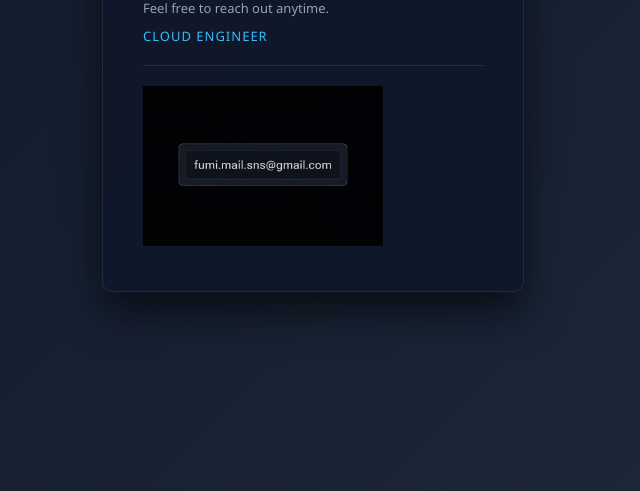
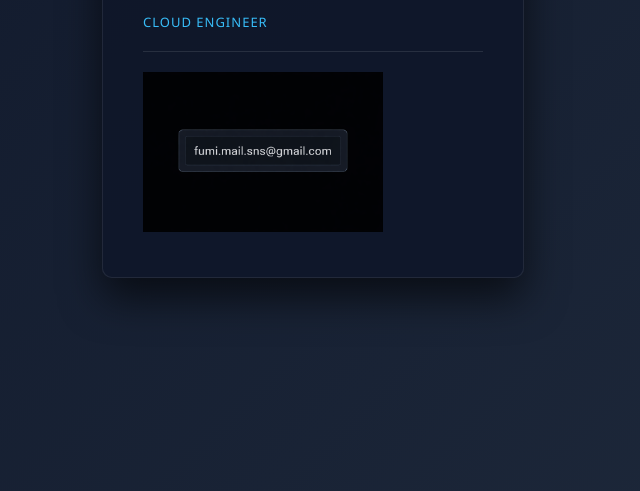
Before and after one commit to TerashiFumiaki/TerashiFumiaki.github.io, a plain HTML site: page index.html in a window 1280 px wide. Shown: the part 309-800 px from the top of the page, without its empty margins (327-967 px from the left). Drawn offline with Linux system fonts and the light colour scheme.

Commit message:
Remove contact section from index.html
Removed contact information section from the HTML.

```diff
--- a/index.html
+++ b/index.html
@@ -78,18 +78,13 @@
       background: rgba(255,255,255,0.1);
       margin: 20px 0;
     }
-    .contact {
-        font-size: 13px;
-        color: #94a3b8;
-        margin-bottom: 10px;
-    }
   </style>
 </head>
 <body>
   <div class="card">
     <h1>寺師 史晃</h1>
     <div class="sub">Terashi Fumiaki</div>
-    <div class="contact">Feel free to reach out anytime.</div>
+
     <div class="role">CLOUD ENGINEER</div>
 
     <div class="divider"></div>
```
